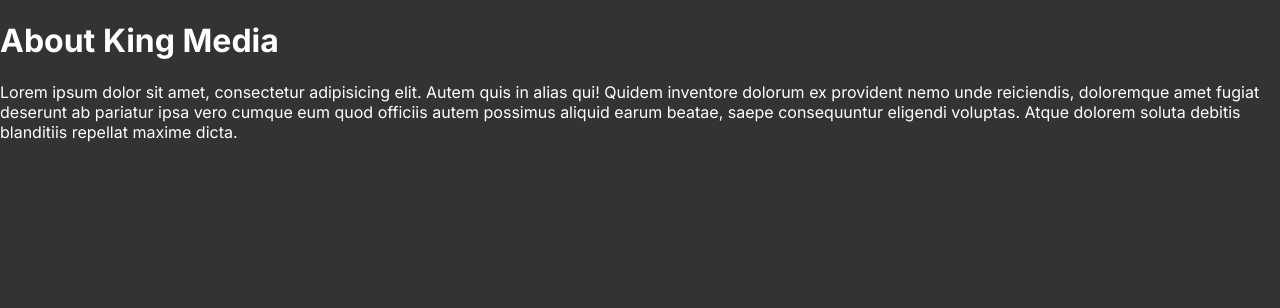
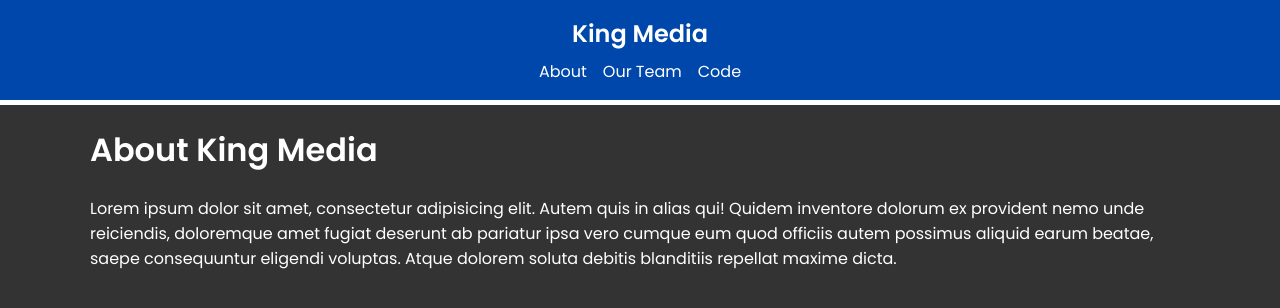
Before and after one commit to GreenEagleKing/next13-crash-course, a Next.js app: page /about in a window 1280 px wide. Shown: the top 308 px of the page. Built offline with nearby package versions, Linux system fonts and the light colour scheme.

Commit message:
Header component

```diff
--- a/app/about/page.jsx
+++ b/app/about/page.jsx
@@ -1,4 +1,6 @@
-import React from "react"
+export const metadata = {
+  title: "About Ben King",
+}
 
 const AboutPage = () => {
   return (
--- /dev/null
+++ b/app/components/Header.jsx
@@ -0,0 +1,20 @@
+import Link from "next/link"
+
+const Header = () => {
+  return (
+    <header className="header">
+      <div className="container">
+        <div className="logo">
+          <Link href="/">King Media</Link>
+        </div>
+        <div className="links">
+          <Link href="/about">About</Link>
+          <Link href="/about/team">Our Team</Link>
+          <Link href="/code/repos">Code</Link>
+        </div>
+      </div>
+    </header>
+  )
+}
+
+export default Header
--- a/app/layout.js
+++ /dev/null
@@ -1,17 +0,0 @@
-import './globals.css'
-import { Inter } from 'next/font/google'
-
-const inter = Inter({ subsets: ['latin'] })
-
-export const metadata = {
-  title: 'Create Next App',
-  description: 'Generated by create next app',
-}
-
-export default function RootLayout({ children }) {
-  return (
-    <html lang="en">
-      <body className={inter.className}>{children}</body>
-    </html>
-  )
-}
--- /dev/null
+++ b/app/layout.jsx
@@ -0,0 +1,22 @@
+import "./globals.css"
+import { Poppins } from "next/font/google"
+import Header from "./components/Header"
+
+const poppins = Poppins({ weight: ["400", "600"], subsets: ["latin"] })
+
+export const metadata = {
+  title: "King Media",
+  description: "Web dev tutorials",
+  keywords: "web dev, javascript, react, nextjs",
+}
+
+export default function RootLayout({ children }) {
+  return (
+    <html lang="en">
+      <body className={poppins.className}>
+        <Header />
+        <main className="container">{children}</main>
+      </body>
+    </html>
+  )
+}
```
Also changed, not shown: app/page.jsx (renamed from app/page.js).
